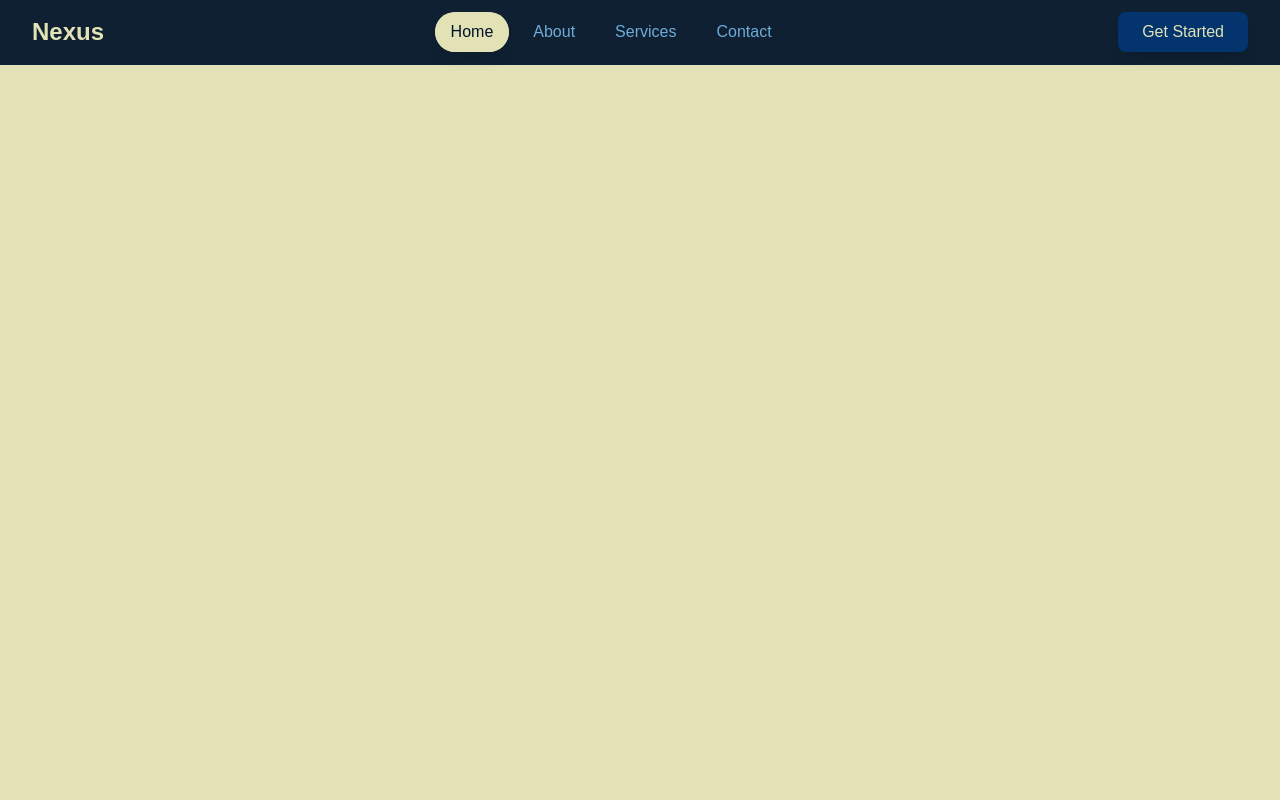
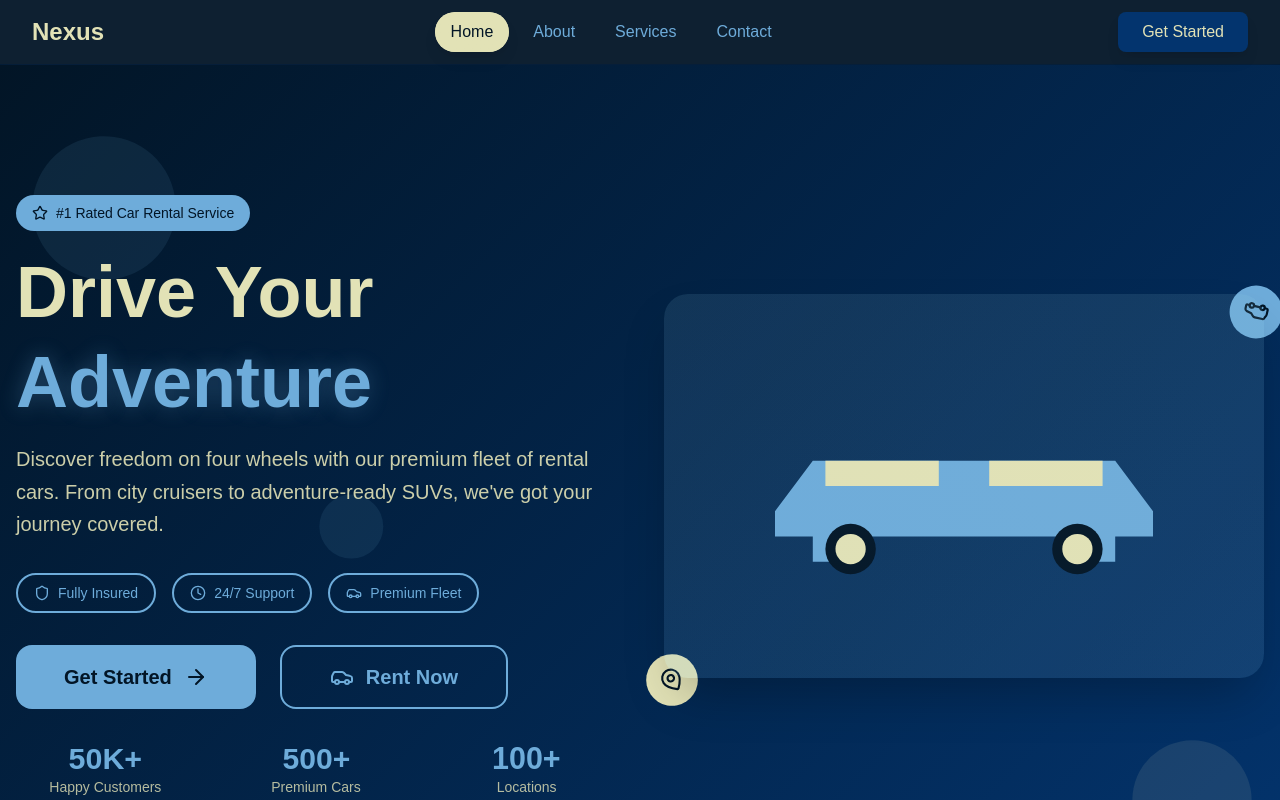
Before and after one commit to Toiati-salah-eddine-001/Rentindo, a Next.js app: page / in a window 1280 px wide. Shown: the top 800 px of the page. Built offline with nearby package versions, Linux system fonts and the light colour scheme.

Commit message:
herosection fixe

```diff
--- a/src/app/page.tsx
+++ b/src/app/page.tsx
@@ -2,6 +2,7 @@
 import AboutSection from '@/components/AboutSection';
 import Header from '@/components/Header';
 import Section from '@/components/Section';
+import HeroSection from '@/components/HeroSection';
 export default function Home() {
 
 // const sections = [
@@ -23,6 +24,7 @@ export default function Home() {
         bgColor="bg-[#E2E2B6]"
         textColor="text-[#021526]"
       >
+        <HeroSection />
       </Section>
       <Section
         id="about"
--- a/src/components/HeroSection.tsx
+++ b/src/components/HeroSection.tsx
@@ -1,4 +1,4 @@
-import React from 'react';
+"use client"
 import { motion } from 'framer-motion';
 import { Car, MapPin, Calendar, Users, ArrowRight, Star, Shield, Clock } from 'lucide-react';
 
@@ -29,7 +29,7 @@ export default function RentalCarHero() {
   };
 
   return (
-    <div className="relative min-h-screen overflow-hidden" style={{ background: 'linear-gradient(135deg, #021526 0%, #03346E 100%)' }}>
+    <div className="relative min-h-screen overflow-hidden w-full" style={{ background: 'linear-gradient(135deg, #021526 0%, #03346E 100%)' }}>
       {/* Animated Background Elements */}
       <div className="absolute inset-0">
         <motion.div
```
Also changed, not shown: 1 other file (tests, documents, lock files or other folders).
